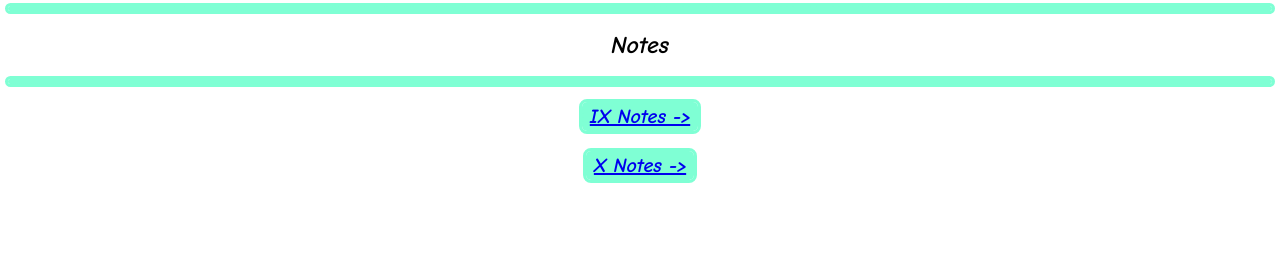
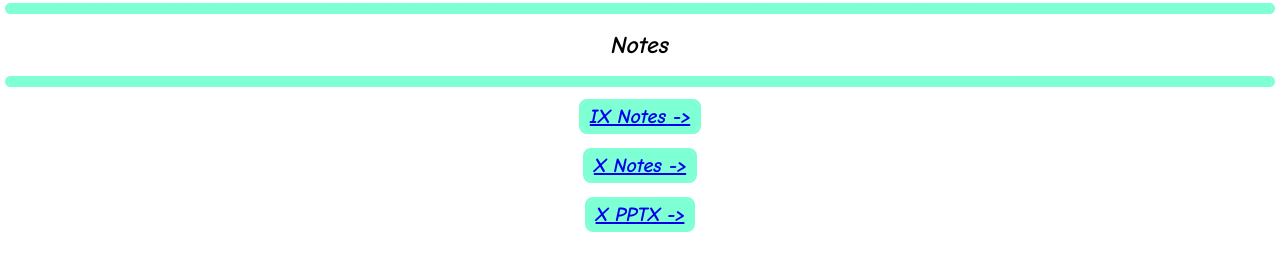
Before and after one commit to 202Yoru/NOTES_2, a plain HTML site: page index.html in a window 1280 px wide. Shown: the part 84-354 px from the top of the page. Drawn offline with Linux system fonts and the light colour scheme.

Commit message:
Update index.html

```diff
--- a/index.html
+++ b/index.html
@@ -67,6 +67,7 @@
         <hr class="line">
         <center><button class="button"><a href="IX_Notes_index.html" target="_main">IX Notes -></a></button></center>
         <center><button class="button"><a href="X_Notes_index.html"> X Notes -></a></button></center>
+        <center><button class="button"><a href="https://www.bankofbiology.com/2021/03/class-10-science-ppt-powerpoint.html?m=1"> X PPTX -></a></button></center>
     </div>
 </body>
 </html>
```
